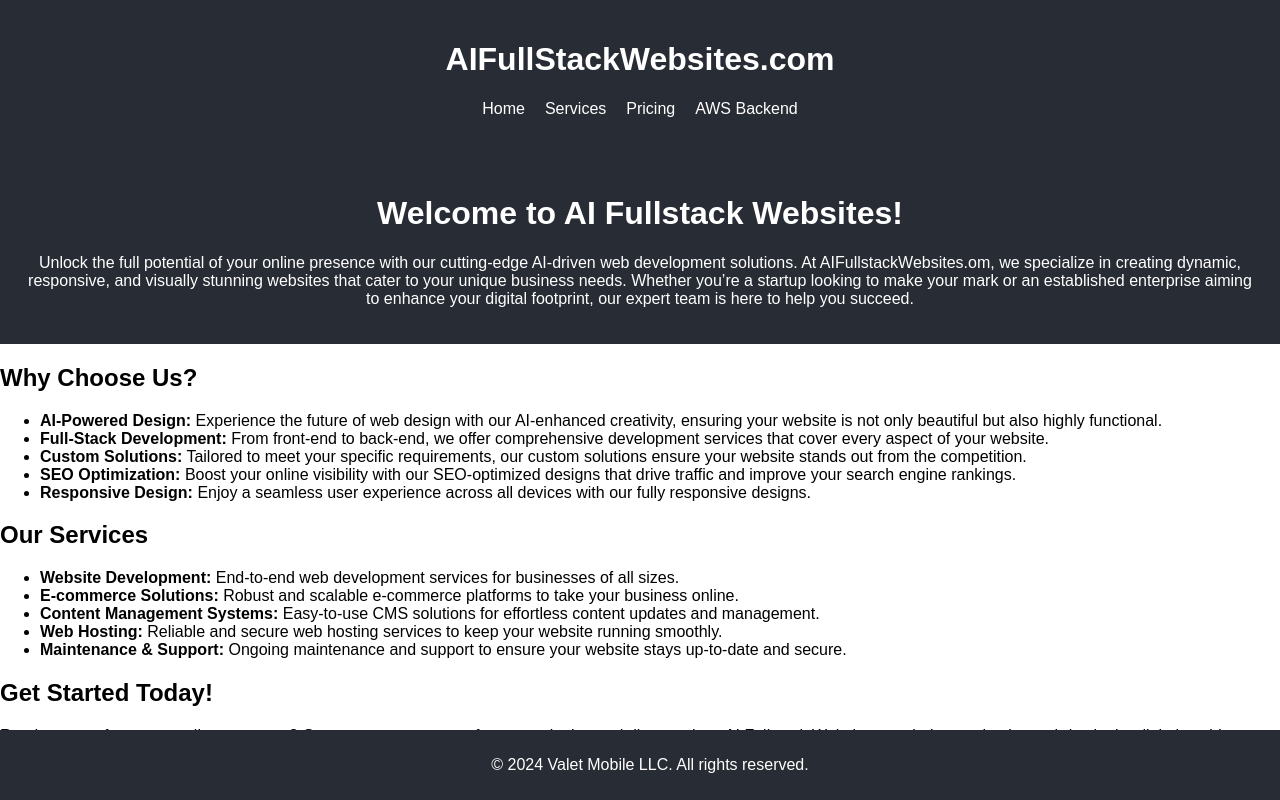
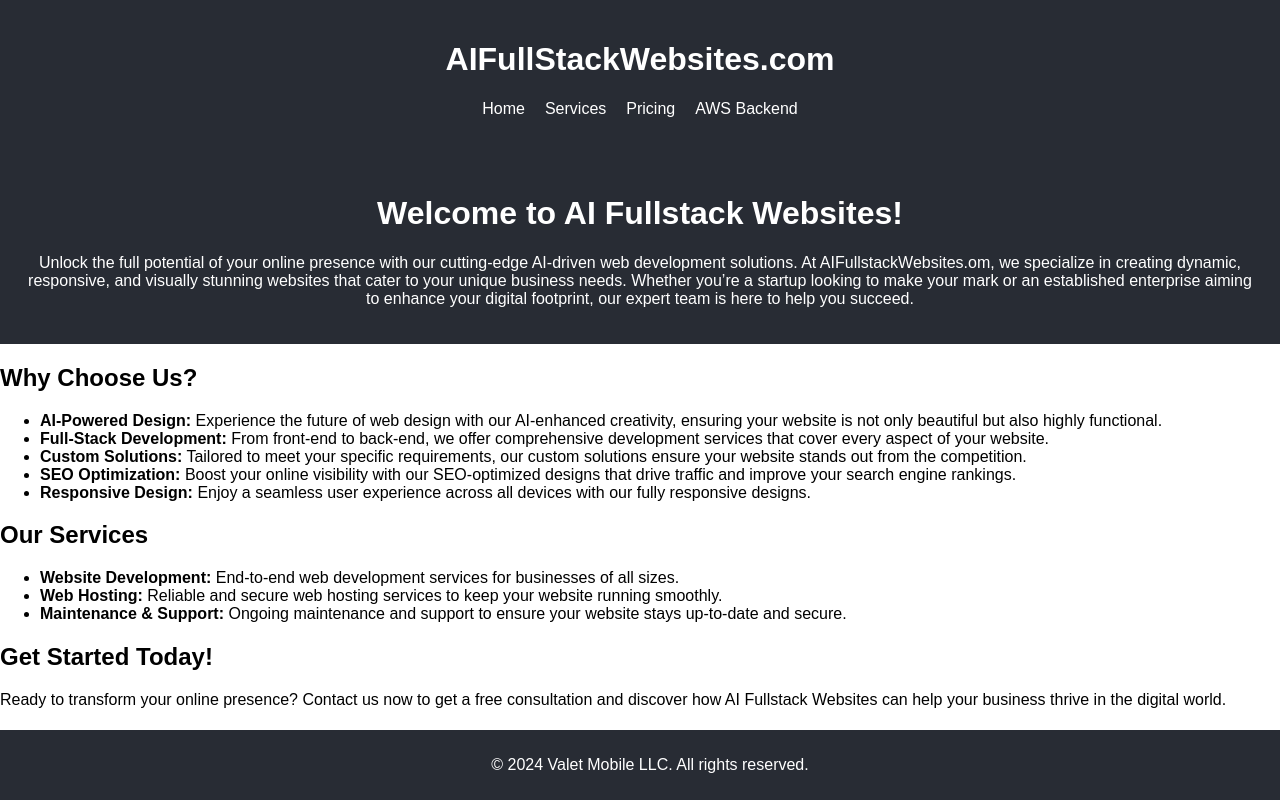
Before and after one commit to lmherma2/aifullstackwebsites, a React (Create React App) app: page / in a window 1280 px wide. Built offline with nearby package versions, Linux system fonts and the light colour scheme.

Commit message:
removed lies

```diff
--- a/src/Home.js
+++ b/src/Home.js
@@ -23,9 +23,7 @@
         <h2>Our Services</h2>
         <ul>
           <li><strong>Website Development:</strong> End-to-end web development services for businesses of all sizes.</li>
-          <li><strong>E-commerce Solutions:</strong> Robust and scalable e-commerce platforms to take your business online.</li>
-          <li><strong>Content Management Systems:</strong> Easy-to-use CMS solutions for effortless content updates and management.</li>
-          <li><strong>Web Hosting:</strong> Reliable and secure web hosting services to keep your website running smoothly.</li>
+           <li><strong>Web Hosting:</strong> Reliable and secure web hosting services to keep your website running smoothly.</li>
           <li><strong>Maintenance & Support:</strong> Ongoing maintenance and support to ensure your website stays up-to-date and secure.</li>
         </ul>
       </section>
```
